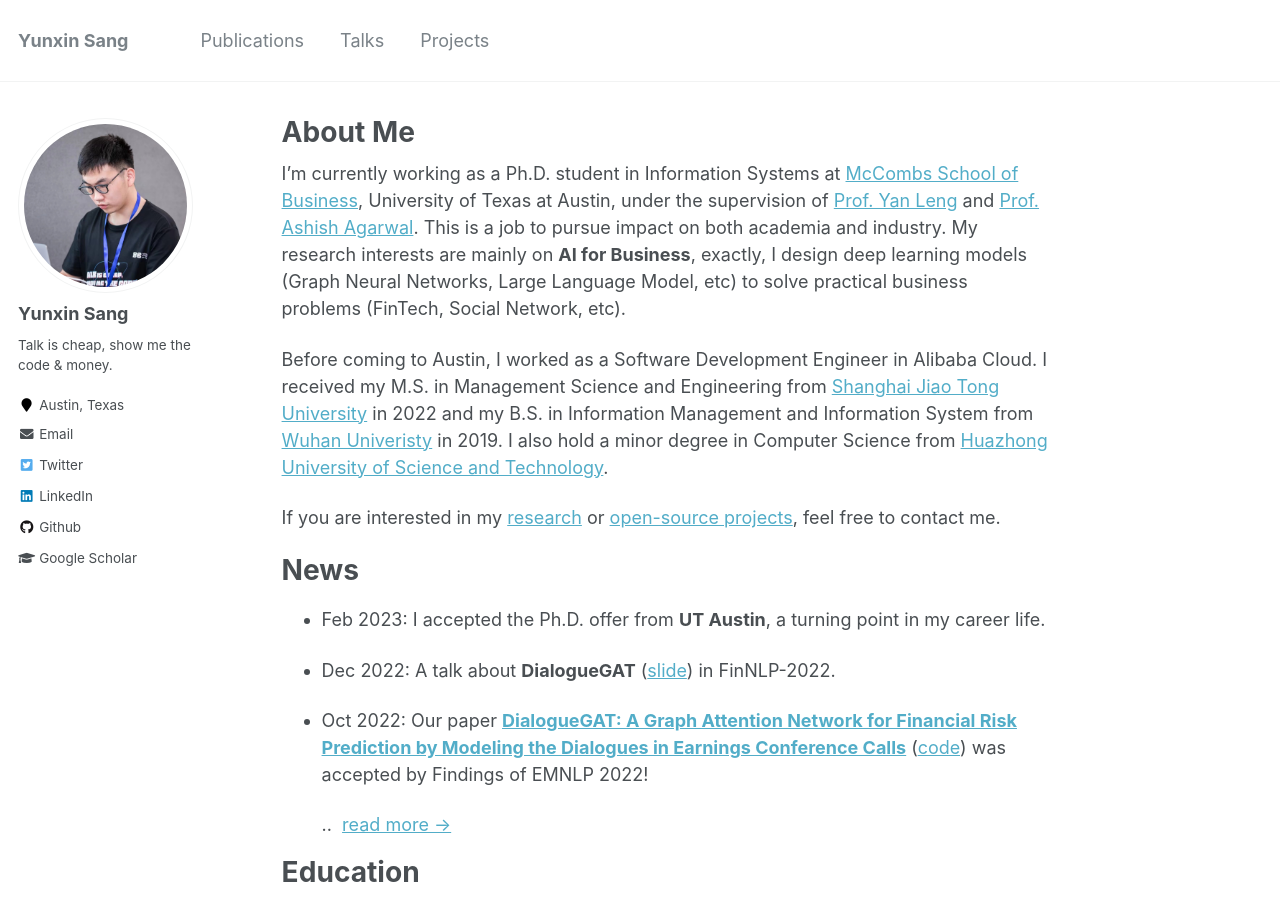
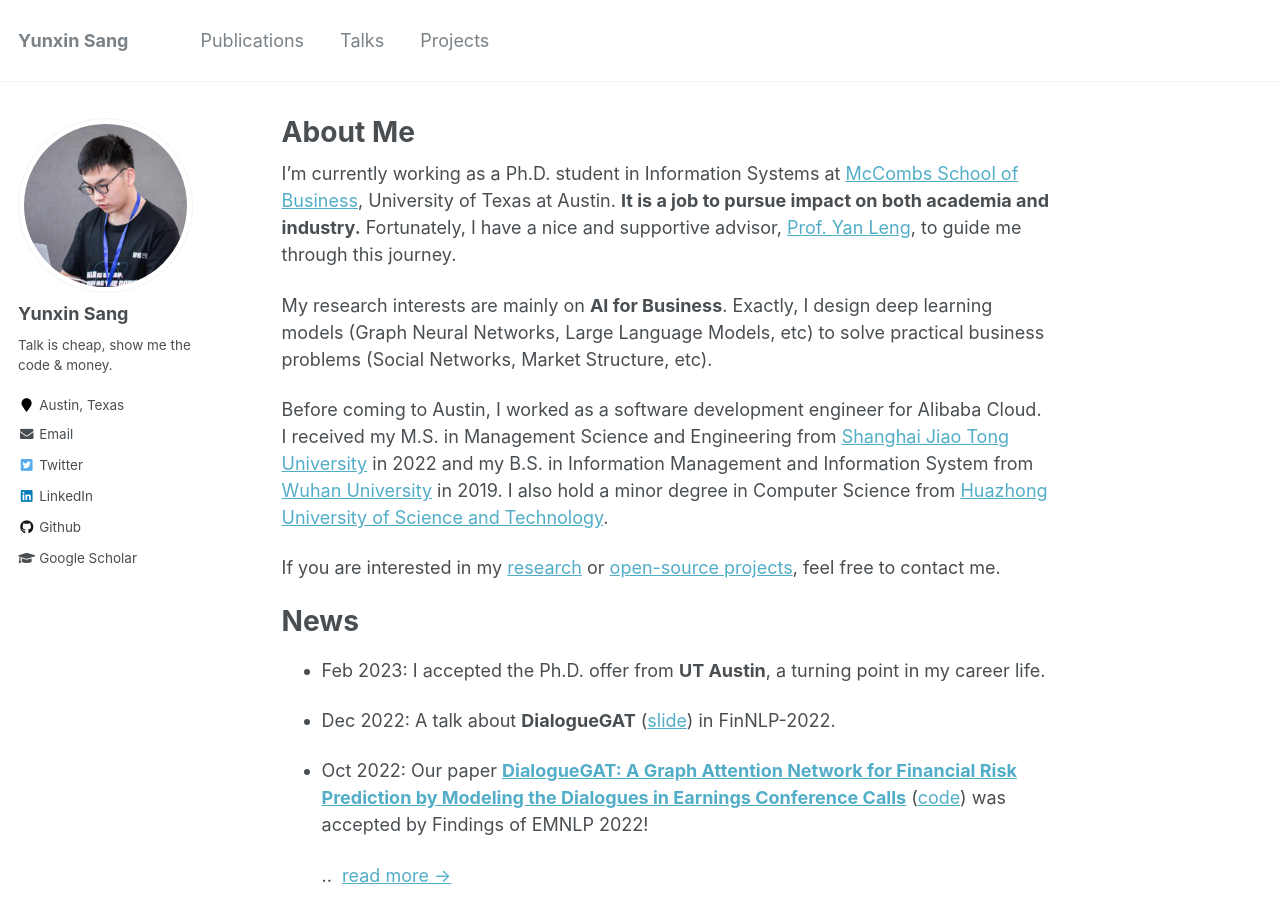
Before and after one commit to sangyx/sangyx.github.io, a Jekyll site: the page built from _pages/about.md, in a window 1280 px wide and 900 px high. Built offline with Jekyll 4.4.1, drawn with Linux system fonts in a browser that asks for light colours.

Commit message:
Update about.md

```diff
--- a/_pages/about.md
+++ b/_pages/about.md
@@ -8,9 +8,11 @@ redirect_from:
   - /about.html
 ---
 
-I'm currently working as a Ph.D. student in Information Systems at [McCombs School of Business](https://www.mccombs.utexas.edu/), University of Texas at Austin, under the supervision of [Prof. Yan Leng](https://yleng.github.io/www/) and [Prof. Ashish Agarwal](https://sites.google.com/site/ashish1site#h.rmjecyvml6f1). This is a job to pursue impact on both academia and industry. My research interests are mainly on **AI for Business**, exactly, I design deep learning models (Graph Neural Networks, Large Language Model, etc) to solve practical business problems (FinTech, Social Network, etc).
+I'm currently working as a Ph.D. student in Information Systems at [McCombs School of Business](https://www.mccombs.utexas.edu/), University of Texas at Austin. **It is a job to pursue impact on both academia and industry.** Fortunately, I have a nice and supportive advisor, [Prof. Yan Leng](https://yleng.github.io/www/), to guide me through this journey.
 
-Before coming to Austin, I worked as a Software Development Engineer in Alibaba Cloud. I received my M.S. in Management Science and Engineering from [Shanghai Jiao Tong University](https://www.sjtu.edu.cn/) in 2022 and my B.S. in Information Management and Information System from [Wuhan Univeristy](https://www.whu.edu.cn/) in 2019. I also hold a minor degree in Computer Science from [Huazhong University of Science and Technology](https://www.hust.edu.cn/).
+My research interests are mainly on **AI for Business**. Exactly, I design deep learning models (Graph Neural Networks, Large Language Models, etc) to solve practical business problems (Social Networks, Market Structure, etc).
+
+Before coming to Austin, I worked as a software development engineer for Alibaba Cloud. I received my M.S. in Management Science and Engineering from [Shanghai Jiao Tong University](https://www.sjtu.edu.cn/) in 2022 and my B.S. in Information Management and Information System from [Wuhan University](https://www.whu.edu.cn/) in 2019. I also hold a minor degree in Computer Science from [Huazhong University of Science and Technology](https://www.hust.edu.cn/).
 
 If you are interested in my [research](https://sangyx.com/publications/) or [open-source projects](https://sangyx.com/projects/), feel free to contact me.
 
```
